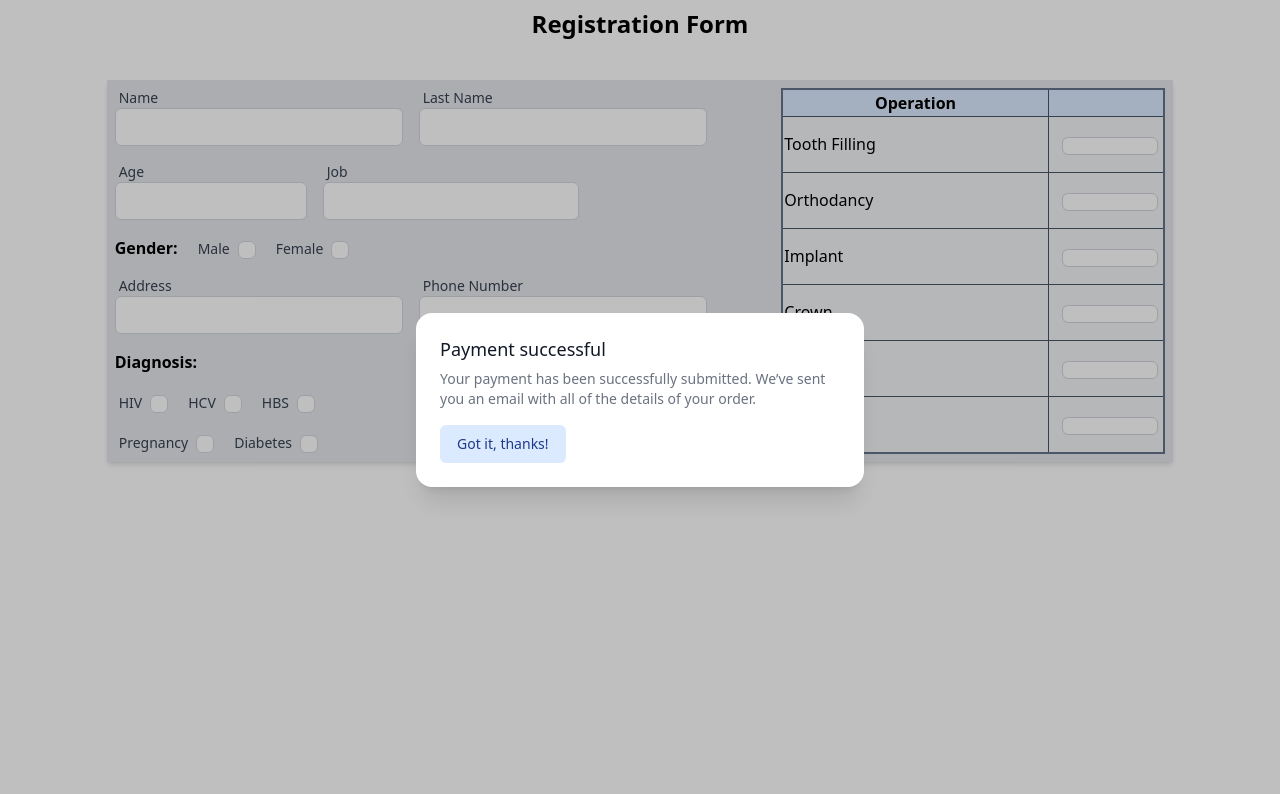
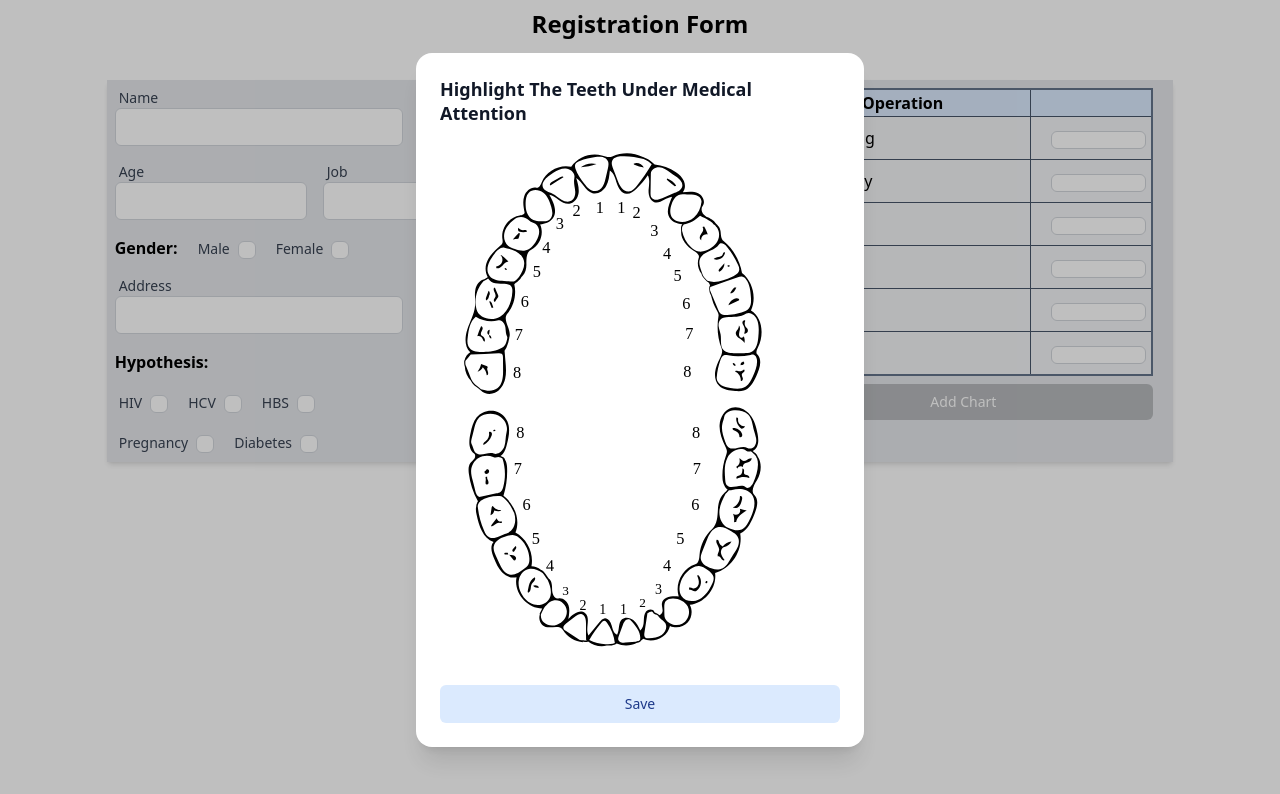
Before and after one commit to MW25-hush/ClinicDatabase, a Next.js app: page /register in a window 1280 px wide. Both pictures are taken after a click on the button "Add Chart". Shown: the top 794 px of the page. Built offline with nearby package versions, Linux system fonts and the light colour scheme.

Commit message:
added the teeth chart

```diff
--- a/components/Chart.jsx
+++ b/components/Chart.jsx
@@ -1,11 +1,12 @@
 import React from 'react'
 import InputMaker from './inputMaker'
+import ToothPopUpModal from '../components/toothPopUpModal';
 
 
 function Chart() {
   return (
-
-    <table className='table-fixed bg-gray-100 border-2 border-slate-500 border-collapse col-span-3 m-2 '>
+    <div className='col-span-3 mr-5 '>
+    <table className='table-fixe bg-gray-100 border-2 border-slate-500 border-collapse w-full my-2  '>
     <thead className='bg-blue-100'>
       <tr>
       <th className='border border-slate-600'>Operation</th>
@@ -13,58 +14,58 @@ function Chart() {
       </tr>
     </thead>
 
-    <tbody>
+    <tbody >
         <tr>
-          <td className='border border-slate-600'>
+          <td className='border border-slate-600  pl-2'>
             Tooth Filling
           </td>
-          <td className='border border-slate-600'>
+          <td className='border border-slate-600  pl-2'>
           <InputMaker type='checkbox' name='orthodancy'   styling={{labelStyling: '' , size: 'p-2 text-indigo-500 w-full' }}/>
           </td>
         </tr>
 
         <tr>
-          <td className='border border-slate-600'>
+          <td className='border border-slate-600 pl-2'>
             Orthodancy
           </td>
-          <td className='border border-slate-600'>
+          <td className='border border-slate-600 pl-2'>
           <InputMaker type='checkbox' name='orthodancy'   styling={{labelStyling: '' , size: 'p-2 text-indigo-500 w-full' }}/>
           </td>
         </tr>
 
         <tr>
-          <td className='border border-slate-600'>
+          <td className='border border-slate-600 pl-2'>
             Implant
           </td>
-          <td className='border border-slate-600'>
+          <td className='border border-slate-600 pl-2'>
           <InputMaker type='checkbox' name='Implant'   styling={{labelStyling: '' , size: 'p-2 text-indigo-500 w-full' }}/>
           </td>
         </tr>
 
 
         <tr>
-          <td className='border border-slate-600'>
+          <td className='border border-slate-600 pl-2'>
             Crown
           </td>
-          <td className='border border-slate-600'>
+          <td className='border border-slate-600 pl-2'>
           <InputMaker type='checkbox' name='Crown'   styling={{labelStyling: '' , size: 'p-2 text-indigo-500 w-full' }}/>
           </td>
         </tr>
 
         <tr>
-          <td className='border border-slate-600'>
+          <td className='border border-slate-600 pl-2'>
             Bleaching
           </td>
-          <td className='border border-slate-600'>
+          <td className='border border-slate-600 pl-2'>
           <InputMaker type='checkbox' name='bleaching'   styling={{labelStyling: '' , size: 'p-2 text-indigo-500 w-full' }}/>
           </td>
         </tr>
 
         <tr>
-          <td className='border border-slate-600'>
+          <td className='border border-slate-600 pl-2'>
             Prosthesis
           </td>
-          <td className='border border-slate-600'>
+          <td className='border border-slate-600 pl-2'>
           <InputMaker type='checkbox' name='prosthesis'   styling={{labelStyling: '' , size: 'p-2 text-indigo-500 w-full' }}/>
           </td>
         </tr>
@@ -72,6 +73,8 @@ function Chart() {
 
     </tbody>
 </table>
+<ToothPopUpModal />
+</div>
   )
 }
 
--- a/components/tooth.jsx
+++ b/components/tooth.jsx
@@ -1,84 +1,57 @@
 import React from 'react'
+import { useState } from 'react'
 import styles from '../styles/Tooth.module.css'
 
 function Tooth() {
+
+    const [checked,setChecked] = useState(false)
+
+    const handleClick = data => {
+      setChecked(!checked)
+    }
+
   return (
     <div className={styles.tooth_chart}>
     <svg version="1.1" xmlns="http://www.w3.org/2000/svg" xmlnsXlink="http://www.w3.org/1999/xlink" x="0px" y="0px" viewBox="0 0 450 700" enableBackground="new 0 0 450 700" xmlSpace="preserve">
       <g id="toothLabels">
-        <text id="lbl32" transform="matrix(1 0 0 1 97.9767 402.1409)" fontFamily="'Avenir-Heavy'" fontSize="21px">32</text>
-        <text id="lbl31" transform="matrix(1 0 0 1 94.7426 449.1693)" fontFamily="'Avenir-Heavy'" fontSize="21px">31</text>
-        <text id="lbl30" transform="matrix(1 0 0 1 106.0002 495.5433)" fontFamily="'Avenir-Heavy'" fontSize="21px">30</text>
-        <text id="lbl29" transform="matrix(1 0 0 1 118.0002 538.667)" fontFamily="'Avenir-Heavy'" fontSize="21px">29</text>
-
-        <text id="lbl28" transform="matrix(0.9999 -1.456241e-02 1.456241e-02 0.9999 136.4086 573.5098)" fontFamily="'Avenir-Heavy'" fontSize="21px">28</text>
-        <text id="lbl27" transform="matrix(1 0 0 1 157.3335 603.8164)" fontFamily="'Avenir-Heavy'" fontSize="17px">27</text>
-        <text id="lbl26" transform="matrix(1 0 0 1 179.3335 623.8164)" fontFamily="'Avenir-Heavy'" fontSize="18px">26</text>
-        <text id="lbl25" transform="matrix(1 0 0 1 204.6669 628.483)" fontFamily="'Avenir-Heavy'" fontSize="18px">25</text>
-        <text id="lbl24" transform="matrix(1 0 0 1 231.3335 628.1497)" fontFamily="'Avenir-Heavy'" fontSize="18px">24</text>
-        <text id="lbl23" transform="matrix(1 0 0 1 256.3335 619.1497)" fontFamily="'Avenir-Heavy'" fontSize="17px">23</text>
-        <text id="lbl22" transform="matrix(1 0 0 1 276.3335 602.483)" fontFamily="'Avenir-Heavy'" fontSize="18px">22</text>
-        <text id="lbl21" transform="matrix(1 0 0 1 286.6669 573.1497)" fontFamily="'Avenir-Heavy'" fontSize="21px">21</text>
-        <text id="lbl20" transform="matrix(1 0 0 1 303.6327 538.667)" fontFamily="'Avenir-Heavy'" fontSize="21px">20</text>
-        <text id="lbl19" transform="matrix(1 0 0 1 322.983 495.5432)" fontFamily="'Avenir-Heavy'" fontSize="21px">19</text>
-        <text id="lbl18" transform="matrix(1 0 0 1 325.1251 449.1686)" fontFamily="'Avenir-Heavy'" fontSize="21px">18</text>
-        <text id="lbl17" transform="matrix(1 0 0 1 324.0004 402.1405)" fontFamily="'Avenir-Heavy'" fontSize="21px">17</text>
-        <text id="lbl16" transform="matrix(1 0 0 1 312.8534 324.1021)" fontFamily="'Avenir-Heavy'" fontSize="21px">16</text>
-        <text id="lbl15" transform="matrix(1 0 0 1 315.3335 275.3333)" fontFamily="'Avenir-Heavy'" fontSize="21px">15</text>
-        <text id="lbl14" transform="matrix(1 0 0 1 311.3335 236)" fontFamily="'Avenir-Heavy'" fontSize="21px">14</text>
-        <text id="lbl13" transform="matrix(1 0 0 1 300.3335 200.6667)" fontFamily="'Avenir-Heavy'" fontSize="21px">13</text>
-        <text id="lbl12" transform="matrix(1 0 0 1 286.6669 172)" fontFamily="'Avenir-Heavy'" fontSize="21px">12</text>
-        <text id="lbl11" transform="matrix(1 0 0 1 270.2269 142.439)" fontFamily="'Avenir-Heavy'" fontSize="21px">11</text>
-        <text id="lbl10" transform="matrix(1 0 0 1 247.5099 118.9722)" fontFamily="'Avenir-Heavy'" fontSize="21px">10</text>
-        <text id="lbl9" transform="matrix(1 0 0 1 227.8432 112.9722)" fontFamily="'Avenir-Heavy'" fontSize="21px">9</text>
-        <text id="lbl8" transform="matrix(1 0 0 1 200.1766 112.9722)" fontFamily="'Avenir-Heavy'" fontSize="21px">8</text>
-        <text id="lbl7" transform="matrix(1 0 0 1 170.5099 117.6388)" fontFamily="'Avenir-Heavy'" fontSize="21px">7</text>
-        <text id="lbl6" transform="matrix(1 0 0 1 148.6667 134.167)" fontFamily="'Avenir-Heavy'" fontSize="21px">6</text>
-        <text id="lbl5" transform="matrix(1 0 0 1 131.3605 164.8335)" fontFamily="'Avenir-Heavy'" fontSize="21px">5</text>
-        <text id="lbl4" transform="matrix(1 0 0 1 119.3927 195.6387)" fontFamily="'Avenir-Heavy'" fontSize="21px">4</text>
-        <text id="lbl3" transform="matrix(1 0 0 1 103.8631 234.4391)" fontFamily="'Avenir-Heavy'" fontSize="21px">3</text>
-        <text id="lbl2" transform="matrix(1 0 0 1 96.2504 275.9999)" fontFamily="'Avenir-Heavy'" fontSize="21px">2</text>
-        <text id="lbl1" transform="matrix(1 0 0 1 93.9767 324.769)" fontFamily="'Avenir-Heavy'" fontSize="21px">1</text>
-      </g>
-      <g id="dmftLabels">
-        <text id="txtTooth32" transform="matrix(1 0 0 1 5.0001 386.3778)" fontFamily="'MyriadPro-Regular'" fontSize="16px">DFM</text>
-        <text id="txtTooth31" transform="matrix(1 0 0 1 0.9998 449.7374)" fontFamily="'MyriadPro-Regular'" fontSize="16px">DFM</text>
-        <text id="txtTooth30" transform="matrix(1 0 0 1 9.6668 513.5912)" fontFamily="'MyriadPro-Regular'" fontSize="16px">DFM</text>
-        <text id="txtTooth29" transform="matrix(1 0 0 1 36.3335 578.2579)" fontFamily="'MyriadPro-Regular'" fontSize="16px">DFM</text>
-        <text id="txtTooth28" transform="matrix(1 0 0 1 74.3335 626.9246)" fontFamily="'MyriadPro-Regular'" fontSize="16px">DFM</text>
-        <text id="txtTooth27" transform="matrix(1 0 0 1 109.0001 660.9246)" fontFamily="'MyriadPro-Regular'" fontSize="16px">DFM</text>
-        <text id="txtTooth26" transform="matrix(1 0 0 1 145.6668 678.2579)" fontFamily="'MyriadPro-Regular'" fontSize="16px">DFM</text>
-        <text id="txtTooth25" transform="matrix(1 0 0 1 191.6668 687.5912)" fontFamily="'MyriadPro-Regular'" fontSize="16px">DFM</text>
-        <text id="txtTooth24" transform="matrix(1 0 0 1 233.0001 687.5915)" fontFamily="'MyriadPro-Regular'" fontSize="16px">DFM</text>
-        <text id="txtTooth23" transform="matrix(1 0 0 1 283.0001 673.5915)" fontFamily="'MyriadPro-Regular'" fontSize="16px">DFM</text>
-        <text id="txtTooth22" transform="matrix(1 0 0 1 329.6668 644.9248)" fontFamily="'MyriadPro-Regular'" fontSize="16px">DFM</text>
-        <text id="txtTooth21" transform="matrix(1 0 0 1 359.6668 604.9248)" fontFamily="'MyriadPro-Regular'" fontSize="16px">DFM</text>
-        <text id="txtTooth20" transform="matrix(1 0 0 1 390.3334 558.2581)" fontFamily="'MyriadPro-Regular'" fontSize="16px">DFM</text>
-        <text id="txtTooth19" transform="matrix(1 0 0 1 412.6435 494.2493)" fontFamily="'MyriadPro-Regular'" fontSize="16px">DFM</text>
-        <text id="txtTooth18" transform="matrix(1 0 0 1 416.1565 449.7382)" fontFamily="'MyriadPro-Regular'" fontSize="16px">DFM</text>
-        <text id="txtTooth17" transform="matrix(1 0 0 1 409.9765 386.378)" fontFamily="'MyriadPro-Regular'" fontSize="16px">DFM</text>
-        <text id="txtTooth16" transform="matrix(1 0 0 1 410.5356 325.845)" fontFamily="'MyriadPro-Regular'" fontSize="16px">DFM</text>
-        <text id="txtTooth15" transform="matrix(1 0 0 1 414.0005 251.8453)" fontFamily="'MyriadPro-Regular'" fontSize="16px">DFM</text>
-        <text id="txtTooth14" transform="matrix(1 0 0 1 408.7707 211.7113)" fontFamily="'MyriadPro-Regular'" fontSize="16px">DFM</text>
-        <text id="txtTooth13" transform="matrix(1 0 0 1 386.7073 165.7383)" fontFamily="'MyriadPro-Regular'" fontSize="16px">DFM</text>
-        <text id="txtTooth12" transform="matrix(1 0 0 1 360.5876 123.5825)" fontFamily="'MyriadPro-Regular'" fontSize="16px">DFM</text>
-        <text id="txtTooth11" transform="matrix(1 0 0 1 344.0069 89.5916)" fontFamily="'MyriadPro-Regular'" fontSize="16px">DFM</text>
-        <text id="txtTooth10" transform="matrix(1 0 0 1 301.0546 54.1648)" fontFamily="'MyriadPro-Regular'" fontSize="16px">DFM</text>
-        <text id="txtTooth9" transform="matrix(1 0 0 1 229.2251 29.2916)" fontFamily="'MyriadPro-Regular'" fontSize="16px">DFM</text>
-        <text id="txtTooth8" transform="matrix(1 0 0 1 172.7413 30.3285)" fontFamily="'MyriadPro-Regular'" fontSize="16px">DFM</text>
-        <text id="txtTooth7" transform="matrix(1 0 0 1 114.3296 51.5455)" fontFamily="'MyriadPro-Regular'" fontSize="16px">DFM</text>
-        <text id="txtTooth6" transform="matrix(1 0 0 1 72.0002 91.2056)" fontFamily="'MyriadPro-Regular'" fontSize="16px">DFM</text>
-        <text id="txtTooth5" transform="matrix(1 0 0 1 48.5357 127.8719)" fontFamily="'MyriadPro-Regular'" fontSize="16px">DFM</text>
-        <text id="txtTooth4" transform="matrix(1 0 0 1 27.2052 167.0134)" fontFamily="'MyriadPro-Regular'" fontSize="16px">DFM</text>
-        <text id="txtTooth3" transform="matrix(1 0 0 1 8.7983 212.3336)" fontFamily="'MyriadPro-Regular'" fontSize="16px">DFM</text>
-        <text id="txtTooth2" transform="matrix(1 0 0 1 3.25 260.1059)" fontFamily="'MyriadPro-Regular'" fontSize="16px">DFM</text>
-        <text id="txtTooth1" transform="matrix(1 0 0 1 5.0001 338.4393)" fontFamily="'MyriadPro-Regular'" fontSize="16px">DFM</text>
+        <text id="lbl32" transform="matrix(1 0 0 1 97.9767 402.1409)" fontFamily="'Avenir-Heavy'" fontSize="21px">8</text>
+        <text id="lbl31" transform="matrix(1 0 0 1 94.7426 449.1693)" fontFamily="'Avenir-Heavy'" fontSize="21px">7</text>
+        <text id="lbl30" transform="matrix(1 0 0 1 106.0002 495.5433)" fontFamily="'Avenir-Heavy'" fontSize="21px">6</text>
+        <text id="lbl29" transform="matrix(1 0 0 1 118.0002 538.667)" fontFamily="'Avenir-Heavy'" fontSize="21px">5</text>
+        <text id="lbl28" transform="matrix(0.9999 -1.456241e-02 1.456241e-02 0.9999 136.4086 573.5098)" fontFamily="'Avenir-Heavy'" fontSize="21px">4</text>
+        <text id="lbl27" transform="matrix(1 0 0 1 157.3335 603.8164)" fontFamily="'Avenir-Heavy'" fontSize="17px">3</text>
+        <text id="lbl26" transform="matrix(1 0 0 1 179.3335 623.8164)" fontFamily="'Avenir-Heavy'" fontSize="18px">2</text>
+        <text id="lbl25" transform="matrix(1 0 0 1 204.6669 628.483)" fontFamily="'Avenir-Heavy'" fontSize="18px">1</text>
+        <text id="lbl24" transform="matrix(1 0 0 1 231.3335 628.1497)" fontFamily="'Avenir-Heavy'" fontSize="18px">1</text>
+        <text id="lbl23" transform="matrix(1 0 0 1 256.3335 619.1497)" fontFamily="'Avenir-Heavy'" fontSize="17px">2</text>
+        <text id="lbl22" transform="matrix(1 0 0 1 276.3335 602.483)" fontFamily="'Avenir-Heavy'" fontSize="18px">3</text>
+        <text id="lbl21" transform="matrix(1 0 0 1 286.6669 573.1497)" fontFamily="'Avenir-Heavy'" fontSize="21px">4</text>
+        <text id="lbl20" transform="matrix(1 0 0 1 303.6327 538.667)" fontFamily="'Avenir-Heavy'" fontSize="21px">5</text>
+        <text id="lbl19" transform="matrix(1 0 0 1 322.983 495.5432)" fontFamily="'Avenir-Heavy'" fontSize="21px">6</text>
+        <text id="lbl18" transform="matrix(1 0 0 1 325.1251 449.1686)" fontFamily="'Avenir-Heavy'" fontSize="21px">7</text>
+        <text id="lbl17" transform="matrix(1 0 0 1 324.0004 402.1405)" fontFamily="'Avenir-Heavy'" fontSize="21px">8</text>
+        <text id="lbl16" transform="matrix(1 0 0 1 312.8534 324.1021)" fontFamily="'Avenir-Heavy'" fontSize="21px">8</text>
+        <text id="lbl15" transform="matrix(1 0 0 1 315.3335 275.3333)" fontFamily="'Avenir-Heavy'" fontSize="21px">7</text>
+        <text id="lbl14" transform="matrix(1 0 0 1 311.3335 236)" fontFamily="'Avenir-Heavy'" fontSize="21px">6</text>
+        <text id="lbl13" transform="matrix(1 0 0 1 300.3335 200.6667)" fontFamily="'Avenir-Heavy'" fontSize="21px">5</text>
+        <text id="lbl12" transform="matrix(1 0 0 1 286.6669 172)" fontFamily="'Avenir-Heavy'" fontSize="21px">4</text>
+        <text id="lbl11" transform="matrix(1 0 0 1 270.2269 142.439)" fontFamily="'Avenir-Heavy'" fontSize="21px">3</text>
+        <text id="lbl10" transform="matrix(1 0 0 1 247.5099 118.9722)" fontFamily="'Avenir-Heavy'" fontSize="21px">2</text>
+        <text id="lbl9" transform="matrix(1 0 0 1 227.8432 112.9722)" fontFamily="'Avenir-Heavy'" fontSize="21px">1</text>
+        <text id="lbl8" transform="matrix(1 0 0 1 200.1766 112.9722)" fontFamily="'Avenir-Heavy'" fontSize="21px">1</text>
+        <text id="lbl7" transform="matrix(1 0 0 1 170.5099 117.6388)" fontFamily="'Avenir-Heavy'" fontSize="21px">2</text>
+        <text id="lbl6" transform="matrix(1 0 0 1 148.6667 134.167)" fontFamily="'Avenir-Heavy'" fontSize="21px">3</text>
+        <text id="lbl5" transform="matrix(1 0 0 1 131.3605 164.8335)" fontFamily="'Avenir-Heavy'" fontSize="21px">4</text>
+        <text id="lbl4" transform="matrix(1 0 0 1 119.3927 195.6387)" fontFamily="'Avenir-Heavy'" fontSize="21px">5</text>
+        <text id="lbl3" transform="matrix(1 0 0 1 103.8631 234.4391)" fontFamily="'Avenir-Heavy'" fontSize="21px">6</text>
+        <text id="lbl2" transform="matrix(1 0 0 1 96.2504 275.9999)" fontFamily="'Avenir-Heavy'" fontSize="21px">7</text>
+        <text id="lbl1" transform="matrix(1 0 0 1 93.9767 324.769)" fontFamily="'Avenir-Heavy'" fontSize="21px">8</text>
       </g>
 
       <g id="Spots" className={styles.Spots}>
-        <polygon id="Tooth32" fill="#FFFFFF" data-key="32" points="66.7,369.7 59,370.3 51,373.7 43.7,384.3 42.3,392 38.7,406 41,415.3 44.3,420.3
+        <polygon id="Tooth32" fill={checked ? '#fcc203' : '#ffffff'} data-key="32" points="66.7,369.7 59,370.3 51,373.7 43.7,384.3 42.3,392 38.7,406 41,415.3 44.3,420.3
           47.3,424 51.7,424.3 57.7,424 62.3,422.7 66.7,422.7 71,424.3 76.3,422.7 80.7,419.3 84.7,412.3 85.3,405 87.3,391.7 85,380
-          80.7,375 73.7,371.3 	" />
+          80.7,375 73.7,371.3 " onClick={handleClick} />
         <polygon id="Tooth31" fill="#FFFFFF" data-key="31" points="76,425.7 80.3,427.7 83.3,433 85.3,447.7 84.3,458.7 79.7,472.3 73,475 50.3,479.7
           46.7,476.7 37.7,446.3 39.7,438.3 43.3,432 49,426.7 56,424.7 65,424.7 	" />
         <polygon id="Tooth30" fill="#FFFFFF" data-key="30" points="78.7,476 85,481 90.3,488.3 96.3,499.3 97.7,511.3 93,522 86,526.3 67,533
--- a/components/toothPopUpModal.jsx
+++ b/components/toothPopUpModal.jsx
@@ -1,6 +1,7 @@
 
 import { Dialog, Transition } from '@headlessui/react'
-import { Fragment, useState } from 'react'
+import { Fragment, useState } from 'react';
+import Tooth from './tooth'
 
  function ToothPopUpModal () {
   let [isOpen, setIsOpen] = useState(false)
@@ -15,11 +16,11 @@ import { Fragment, useState } from 'react'
 
   return (
     <>
-      <div className="fixed inset-0 flex items-center justify-center">
+      <div className=" flex items-center justify-center col-span-3">
         <button
           type="button"
           onClick={openModal}
-          className="rounded-md bg-black bg-opacity-20 px-4 py-2 text-sm font-medium text-white hover:bg-opacity-30 focus:outline-none focus-visible:ring-2 focus-visible:ring-white focus-visible:ring-opacity-75"
+          className="w-full rounded-md bg-black bg-opacity-20 px-4 py-2 text-sm font-medium text-white hover:bg-opacity-30 focus:outline-none focus-visible:ring-2 focus-visible:ring-white focus-visible:ring-opacity-75"
         >
           Add Chart
         </button>
@@ -52,25 +53,20 @@ import { Fragment, useState } from 'react'
               >
                 <Dialog.Panel className="w-full max-w-md transform overflow-hidden rounded-2xl bg-white p-6 text-left align-middle shadow-xl transition-all">
                   <Dialog.Title
-                    as="h3"
-                    className="text-lg font-medium leading-6 text-gray-900"
+                    as="h2"
+                    className="text-lg font-bold leading-6 text-gray-900"
                   >
-                    Payment successful
+                    Highlight The Teeth Under Medical Attention
                   </Dialog.Title>
-                  <div className="mt-2">
-                    <p className="text-sm text-gray-500">
-                      Your payment has been successfully submitted. We’ve sent
-                      you an email with all of the details of your order.
-                    </p>
-                  </div>
 
+                    <Tooth/>
                   <div className="mt-4">
                     <button
                       type="button"
-                      className="inline-flex justify-center rounded-md border border-transparent bg-blue-100 px-4 py-2 text-sm font-medium text-blue-900 hover:bg-blue-200 focus:outline-none focus-visible:ring-2 focus-visible:ring-blue-500 focus-visible:ring-offset-2"
+                      className="w-full inline-flex justify-center rounded-md border border-transparent bg-blue-100 px-4 py-2 text-sm font-medium text-blue-900 hover:bg-blue-200 focus:outline-none focus-visible:ring-2 focus-visible:ring-blue-500 focus-visible:ring-offset-2"
                       onClick={closeModal}
                     >
-                      Got it, thanks!
+                      Save
                     </button>
                   </div>
                 </Dialog.Panel>
--- a/pages/index.js
+++ b/pages/index.js
@@ -2,7 +2,7 @@
 import { firestore } from '../firebase/clientApp';
 import {collection,getDocs} from "@firebase/firestore";
 import { useState ,useEffect} from 'react';
-import {SearchCircleIcon, PlusCircleIcon , EmojiSadIcon} from '@heroicons/react/outline'
+import {SearchCircleIcon, PlusCircleIcon , EmojiSadIcon } from '@heroicons/react/outline'
 import CardMaker from '../components/cardmaker';
 import Image from 'next/image';
 import loading from '../public/loading.svg'
--- a/pages/register.js
+++ b/pages/register.js
@@ -1,7 +1,6 @@
       import React from 'react'
       import InputMaker from '../components/inputMaker'
       import Table from '../components/Chart'
-      import ToothPopUpModal from '../components/toothPopUpModal';
 
     function register() {
       return (
@@ -34,7 +33,7 @@
 
                         {/* chekcboxes   */}
                           {/* HIV and family secion  */}
-                        <h4 className='font-semibold p-2 w-full '>Diagnosis: </h4>
+                        <h4 className='font-semibold p-2 w-full '>Hypothesis: </h4>
                         <div className='w-full flex'>
                           <InputMaker type='checkbox' name='HIV'  label="HIV" styling={{labelStyling: 'p-2' , size: 'p-2 text-indigo-500' }}/>
                           <InputMaker type='checkbox' name='HCV'  label="HCV" styling={{labelStyling: 'p-2' , size: 'p-2 text-indigo-500' }}/>
@@ -51,7 +50,6 @@
               {/* chart section  */}
               <Table />
 
-              <ToothPopUpModal />
 
             </div>
         </div>
```
